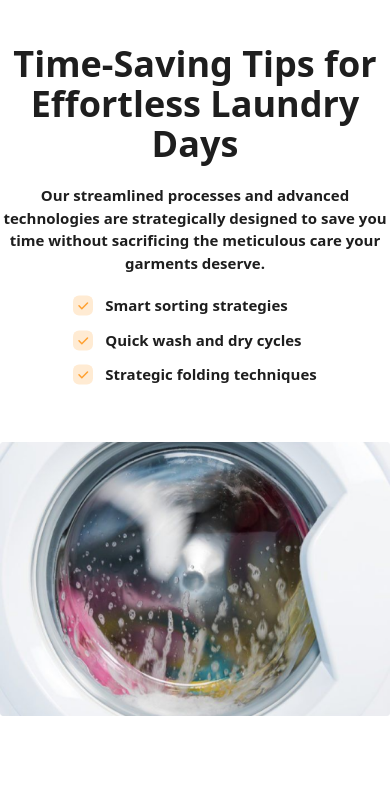
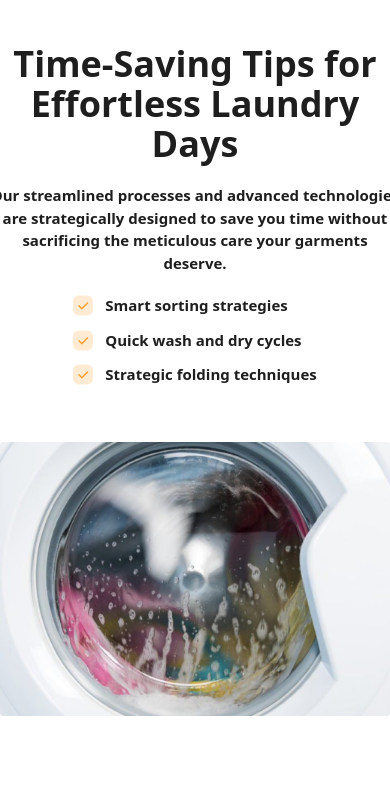
Before and after one commit to donkennie/Lunda-project, a website: page index.html in a window 390 px wide. Shown: the part 2842-3635 px from the top of the page. Drawn offline with Linux system fonts and the light colour scheme; files whose address does not match are found by name; a web font is replaced by a local one.

Commit message:
add more width to the  listed section

```diff
--- a/index.html
+++ b/index.html
@@ -197,7 +197,7 @@
                 <p class="text-center md:text-start font-[730] md:w-[81vh] text-4xl">
                     Time-Saving Tips for Effortless Laundry Days
                 </p>
-                <p class="text-center md:text-start md:w-[384px] w-[394px] sm:w-[400px]">
+                <p class="text-center md:text-start md:w-[384px] w-[410px] sm:w-[400px]">
                     Our streamlined processes and advanced technologies  are
                     strategically designed to save you time without sacrificing the meticulous
                     care your garments deserve.
```
Also changed, not shown: css/main.css.
